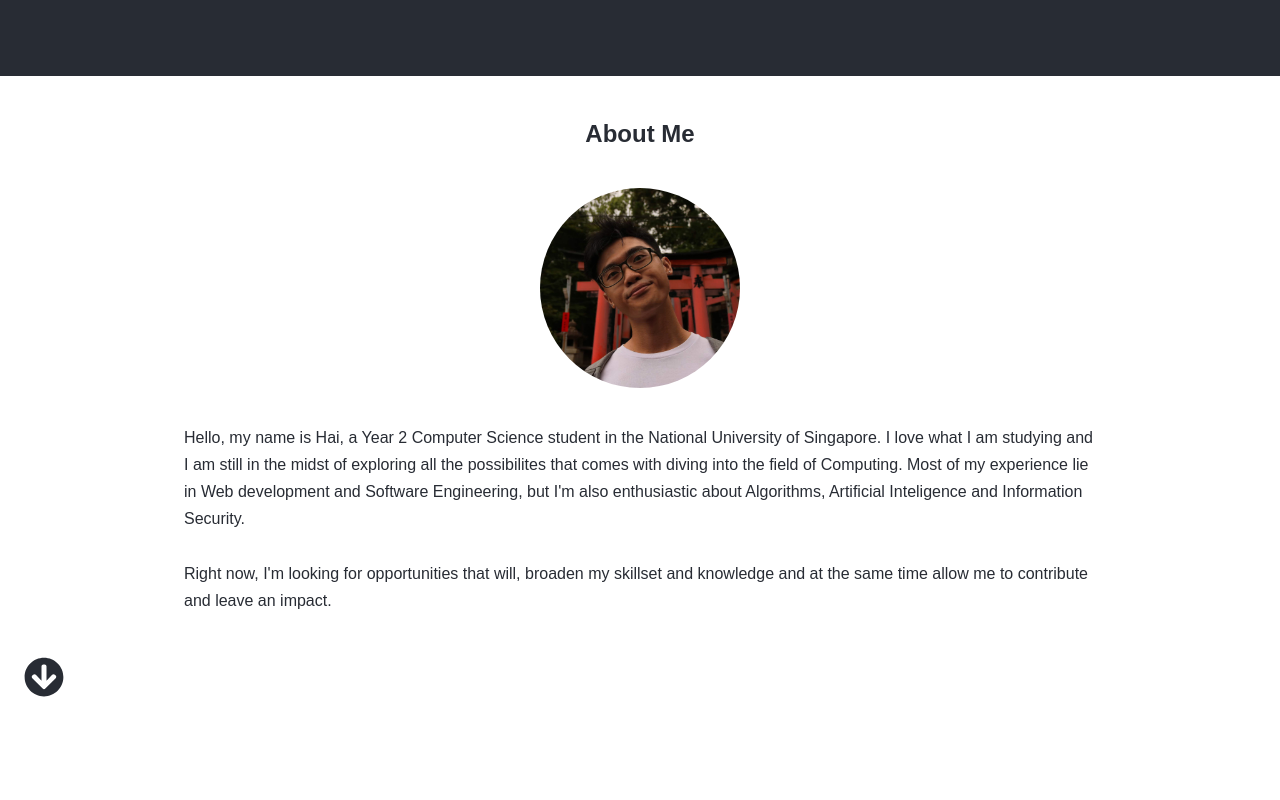
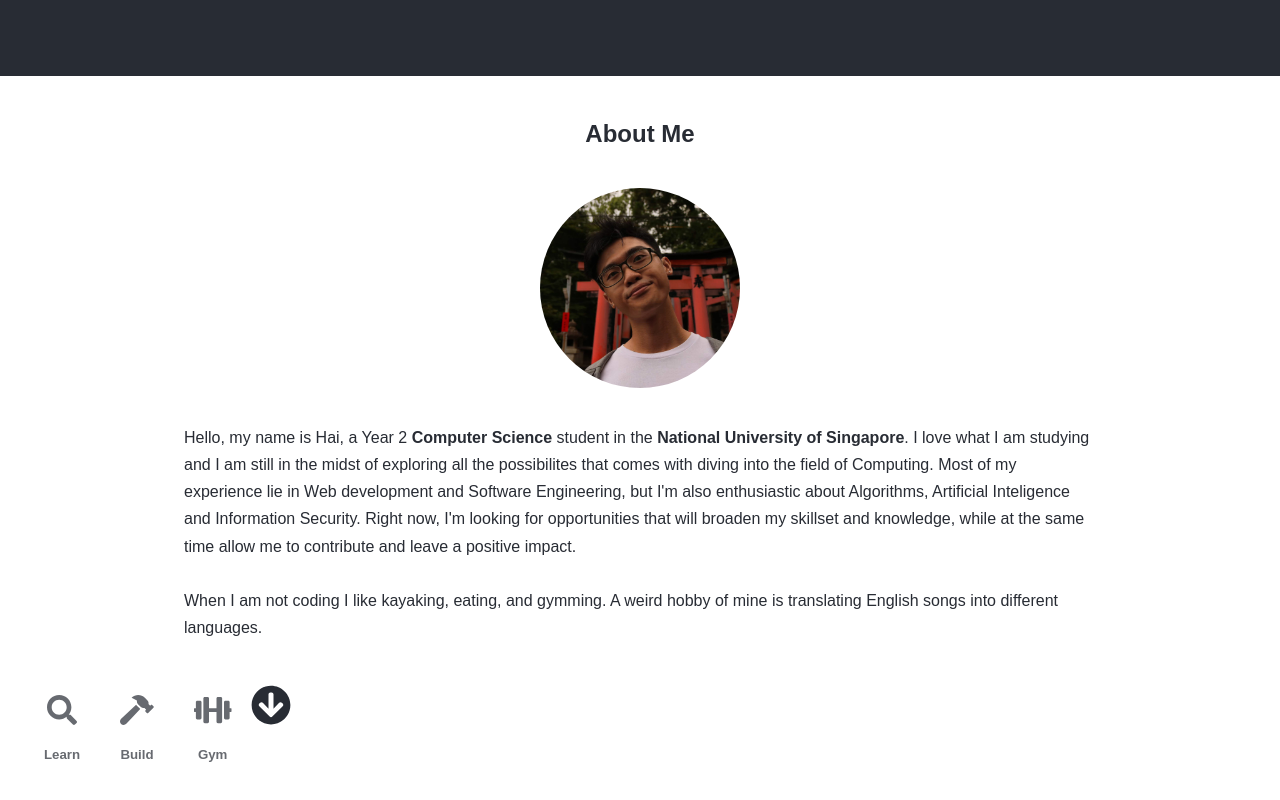
Before and after one commit to helloImHai/helloImHai.github.io, a React (Create React App) app: page / in a window 1280 px wide. Shown: the part 804-1604 px from the top of the page. Built offline with nearby package versions, Linux system fonts and the light colour scheme.

Commit message:
About Me content

```diff
--- a/src/Components/About.js
+++ b/src/Components/About.js
@@ -2,7 +2,7 @@ import React, { Component } from 'react'
 import { Container } from '@material-ui/core';
 import profilePic from "../Utils/profile.png";
 import { FontAwesomeIcon } from '@fortawesome/react-fontawesome'
-import { faArrowCircleDown } from '@fortawesome/free-solid-svg-icons'
+import { faArrowCircleDown, faDumbbell, faSearch, faHammer } from '@fortawesome/free-solid-svg-icons'
 
 class About extends Component {
   render() {
@@ -12,15 +12,32 @@ class About extends Component {
           <h2>About Me</h2>
           <img className="profile-pic" src={profilePic} alt="profile-pic" />
           <p className="description">
-            Hello, my name is Hai, a Year 2 Computer Science student in the National University
-            of Singapore. I love what I am studying and I am still in the midst of exploring all the possibilites
+            Hello, my name is Hai, a Year 2 <strong>Computer Science</strong> student in the <strong>National University
+            of Singapore</strong>. I love what I am studying and I am still in the midst of exploring all the possibilites
             that comes with diving into the field of Computing. Most of my experience lie in Web development and
             Software Engineering, but I'm also enthusiastic about Algorithms, Artificial Inteligence and Information Security.
+            Right now, I'm looking for opportunities that will broaden my skillset and knowledge,
+            while at the same time allow me to contribute and leave a positive impact.
             <br /><br />
-            Right now, I'm looking for opportunities that will, broaden my skillset and knowledge and at the same time allow me to contribute and leave an impact.
+            When I am not coding I like kayaking, eating, and gymming. A weird hobby of mine is translating English songs
+            into different languages.
             <br /><br />
           </p>
         </Container>
+        <div>
+          <div className="hobby-item">
+          <FontAwesomeIcon className="hobby-icon" icon={faSearch}></FontAwesomeIcon>
+          <h5>Learn</h5>
+          </div>
+          <div className="hobby-item">
+          <FontAwesomeIcon className="hobby-icon" icon={faHammer}></FontAwesomeIcon>
+          <h5>Build</h5>
+          </div>
+          <div className="hobby-item">
+          <FontAwesomeIcon className="hobby-icon" icon={faDumbbell}></FontAwesomeIcon>
+          <h5>Gym</h5>
+          </div>
+        </div>
         <FontAwesomeIcon className="arrow-down" icon={faArrowCircleDown} />
       </Container>
     );
--- a/src/Styles/App.css
+++ b/src/Styles/App.css
@@ -89,6 +89,20 @@
 .container-2 .container-inner .description {
   line-height: 1.7;
 }
+.container-2 .hobby-item {
+  float: left;
+  display: flex;
+  flex-direction: column;
+  align-items: center;
+  justify-content: center;
+  margin: 10px;
+  padding-left: 10px;
+  padding-right: 10px;
+  opacity: 70%;
+}
+.container-2 .hobby-item .hobby-icon {
+  font-size: 30px;
+}
 .container-2 .arrow-down {
   margin-top: auto;
   font-size: 5vh;
--- a/src/Styles/App.less
+++ b/src/Styles/App.less
@@ -110,10 +110,29 @@
       border-color : white;
       border-width : 2px;
     }
+
     .description {
       line-height: 1.7;
     }
   }
+
+  .hobby-item {
+    float: left;
+    display        : flex;
+    flex-direction : column;
+    align-items    : center;
+    justify-content: center;
+    margin: 10px;
+    padding-left: 10px;
+    padding-right: 10px;
+
+    opacity: 70%;
+
+    .hobby-icon {
+      font-size: 30px;
+    }
+  }
+
   .arrow-down {
     margin-top    : auto;
     font-size     : 5vh;
```
